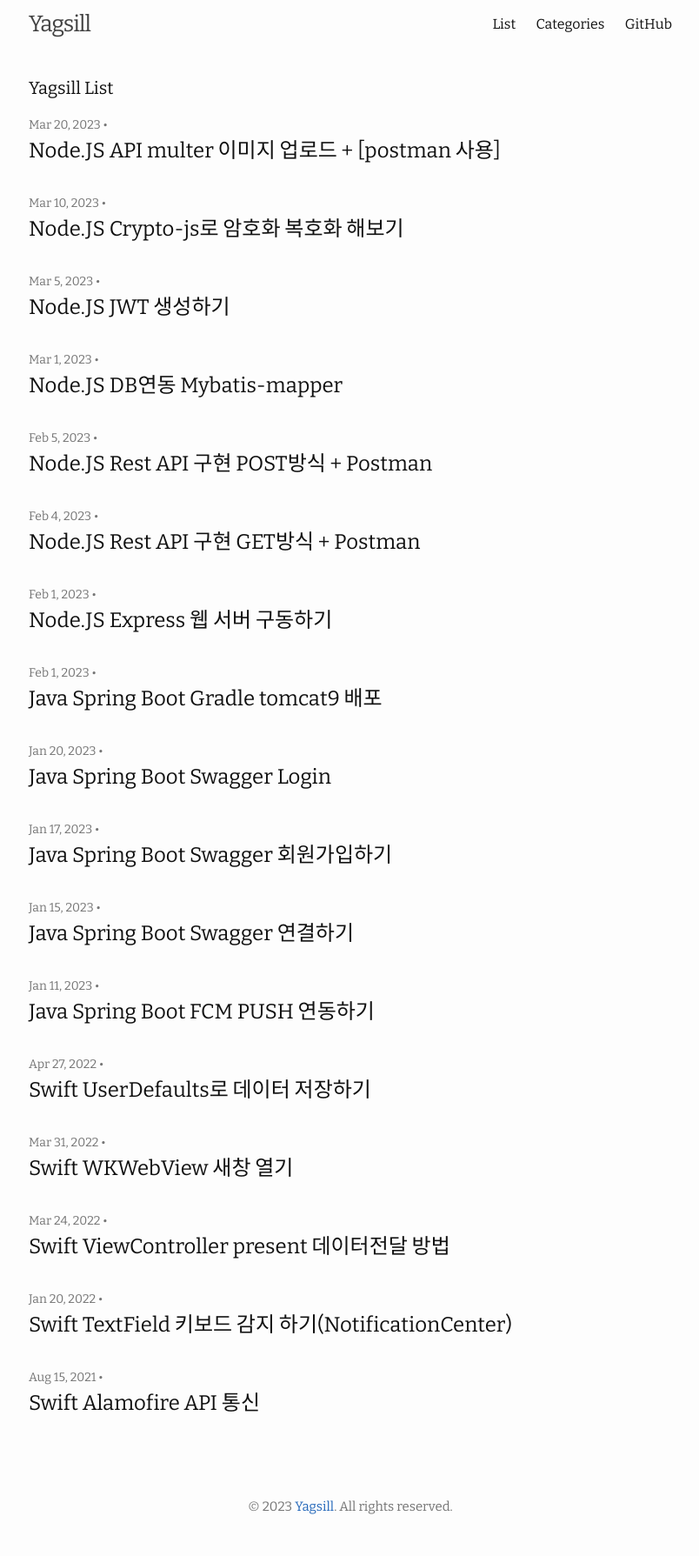
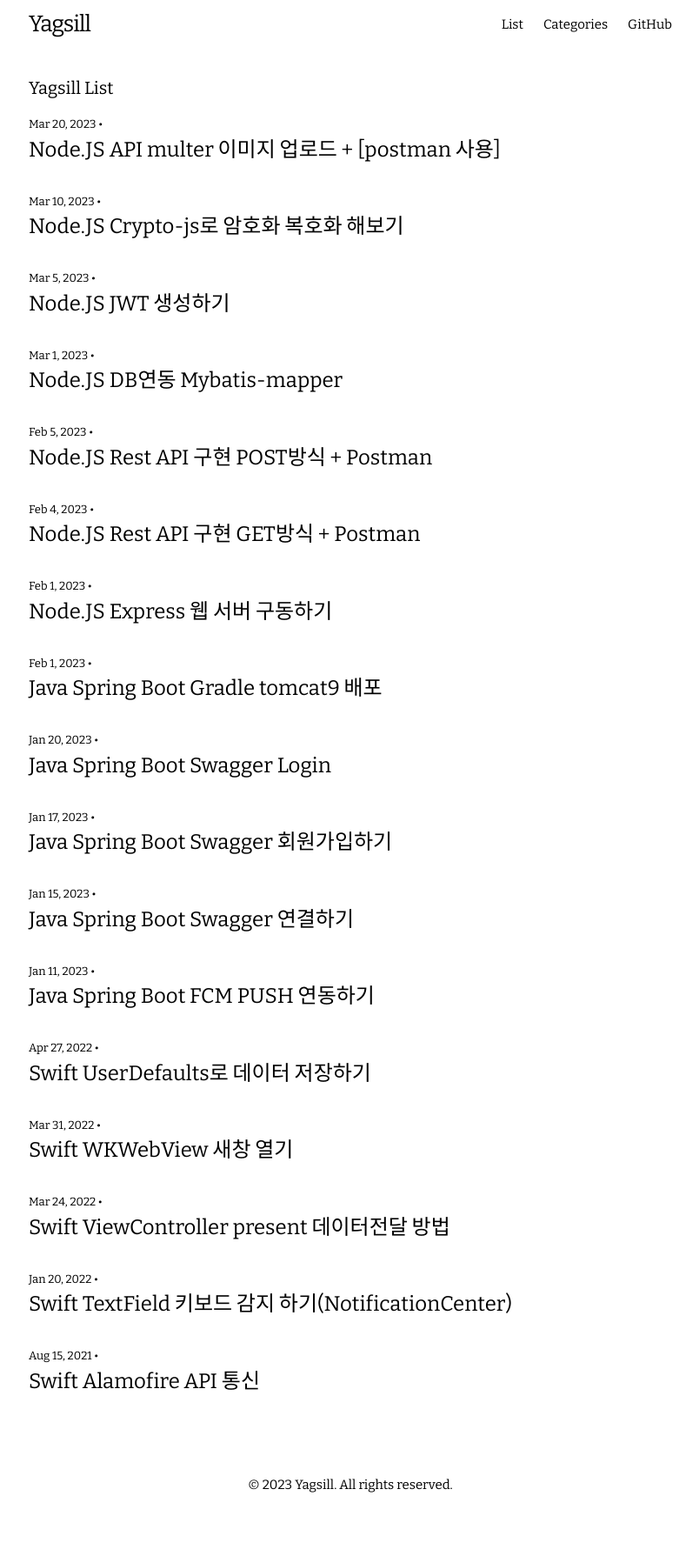
Before and after one commit to YangJinho0217/YagSill.github.io, a Jekyll site: the page built from archives.md, in a window 1280 px wide. Shown: the whole page at 87% size, without its empty margins (237-1041 px from the left). Built offline with Jekyll 4.4.1, drawn with Linux system fonts in a browser that asks for light colours; after the commit the page ends 1763 px from its top, so only the background shows below that.

Commit message:
favicon 변경 ㄱㄱ

```diff
--- a/_includes/head.html
+++ b/_includes/head.html
@@ -2,7 +2,7 @@
   <meta charset="utf-8">
   <meta http-equiv="X-UA-Compatible" content="IE=edge">
   <meta name="viewport" content="width=device-width, initial-scale=1">
-  <link rel="icon" href="/assets/Yagsill_favicon.png" type="image/x-icon">
+  <link rel="icon" href="/assets/favicon.png" type="image/x-icon">
   {% assign title = page.title | default: site.title | escape %}
   {% assign canonical = page.url | replace:'index.html','' | absolute_url %}
   {% assign description = page.description | default: page.excerpt | default: site.description | strip_html | normalize_whitespace | escape %}
--- a/assets/main.scss
+++ b/assets/main.scss
@@ -6,18 +6,18 @@
 // Our variables
 $base-font-family: Bitter, "Apple SD Gothic Neo", AppleGothic, NanumBarunGothic, "Malgun Gothic", Dotum, sans-serif;
 $monospace-font-family: Monaco, Menlo, Consolas, "Courier New", DotumChe, monospace;
-$base-font-size:   16px;
+$base-font-size:   15px;
 $base-font-weight: 400;
 $small-font-size:  $base-font-size * 0.875;
 $base-line-height: 1.5;
 
 $spacing-unit:     30px;
 
-$text-color:       #111;
-$background-color: #fdfdfd;
-$brand-color:      #2568ba;
+$text-color:       rgb(0, 0, 0);
+$background-color: #ffffff;
+$brand-color:      #000000;
 
-$grey-color:       #757575;
+$grey-color:       #000000;
 $grey-color-light: lighten($grey-color, 45%);
 $grey-color-dark:  darken($grey-color, 20%);
 
```
Also changed, not shown: assets/Yagsill.png (deleted), assets/Yagsill_favicon.png (deleted), assets/favicon.png (added).
